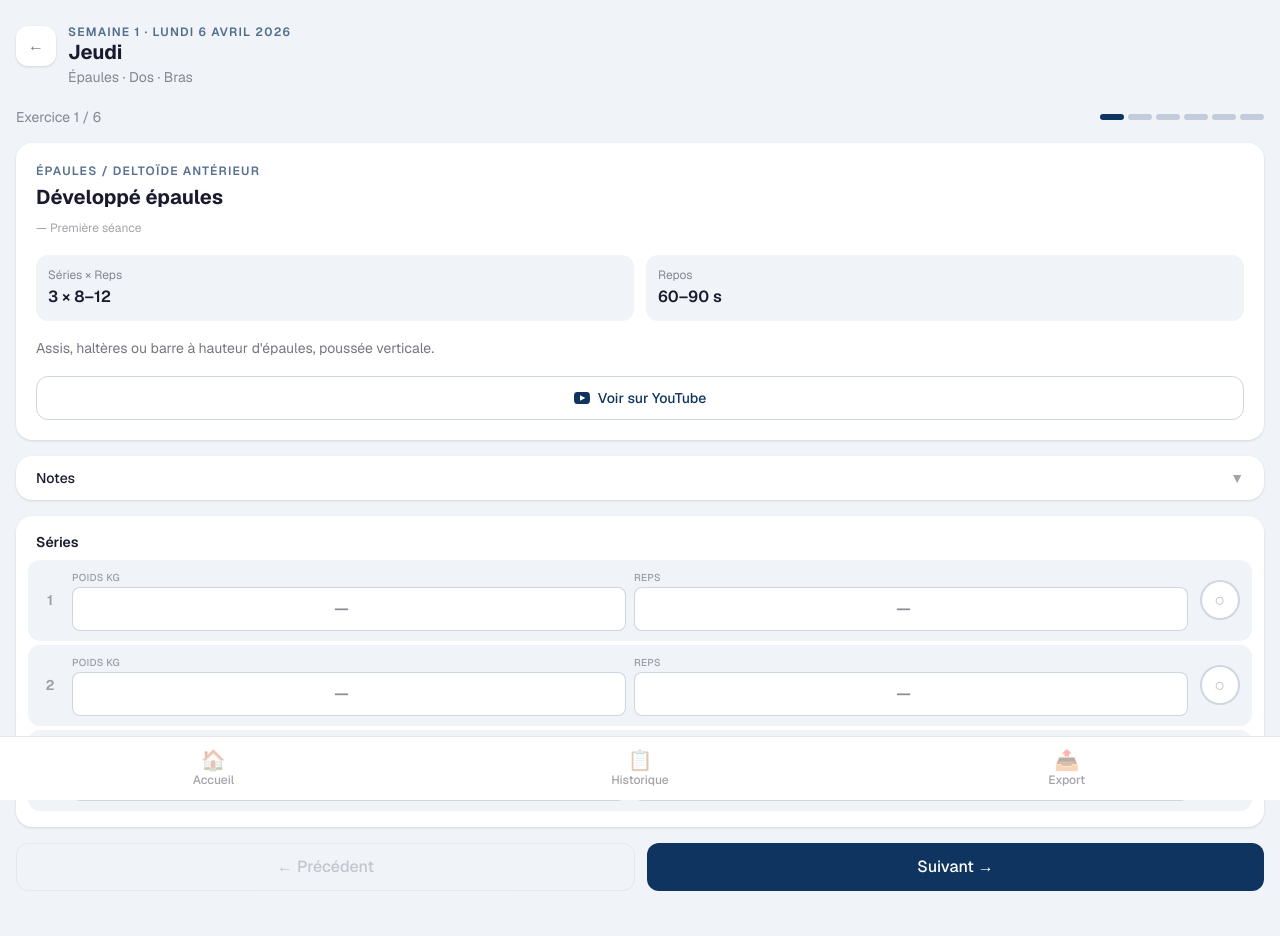
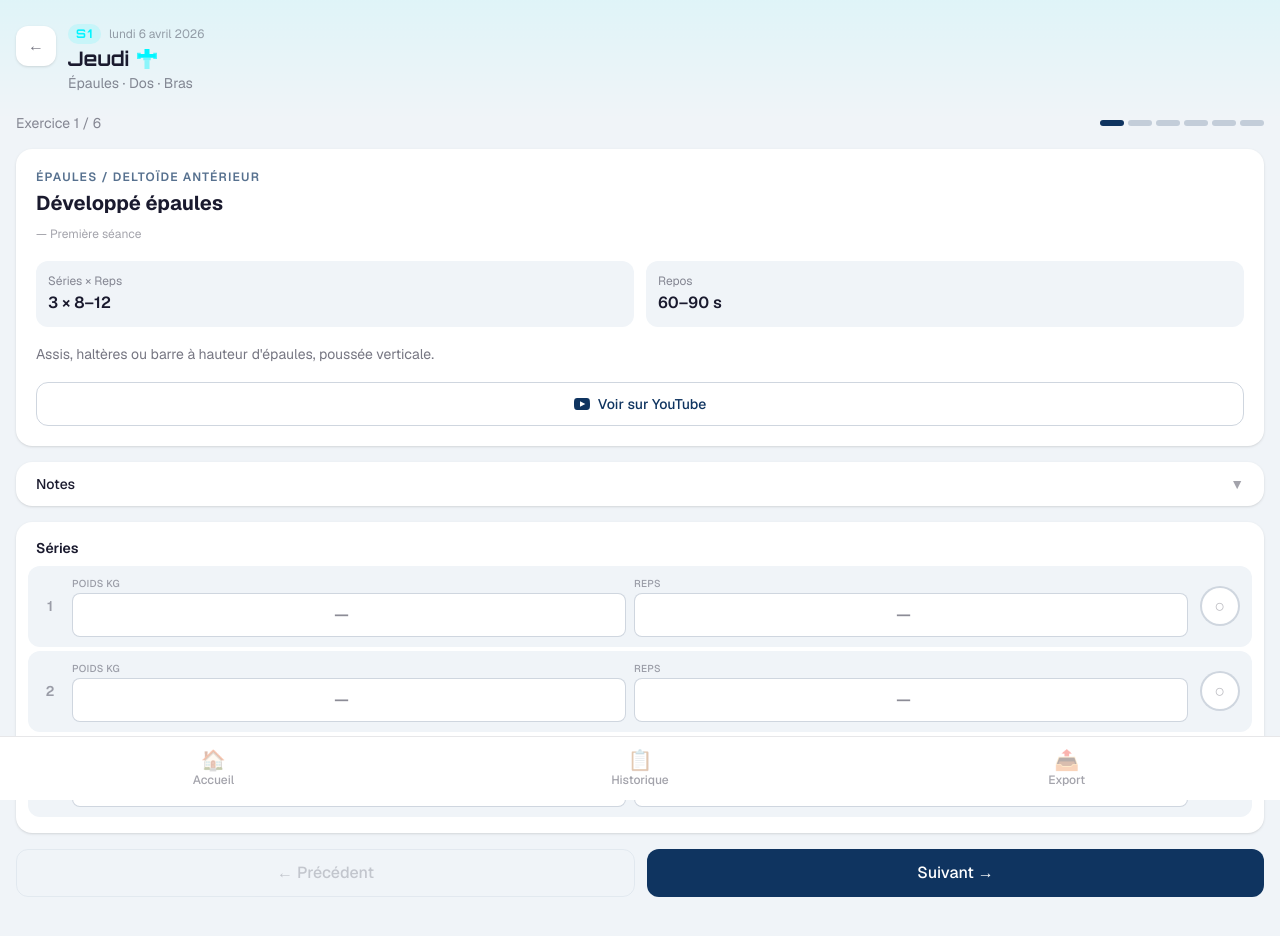
Before and after one commit to ffrechette-spec/entrainement, a Next.js app: page /seance/jeudi in a window 1280 px wide. Shown: the top 936 px of the page. Built offline with nearby package versions, Linux system fonts and the light colour scheme; no server answers; the database is empty; sample sign-in values are in the browser's storage.

Commit message:
feat: session page header with retro gradient and pixel icon

```diff
--- a/app/seance/[jour]/page.tsx
+++ b/app/seance/[jour]/page.tsx
@@ -14,6 +14,9 @@ import type { DerniersPoids, FeedbackSeance } from "@/lib/firestore";
 import type { JourSemaine } from "@/types";
 import ExerciceCard from "@/components/ExerciceCard";
 import FinSeanceModal from "@/components/FinSeanceModal";
+import PixelIcon from "@/components/PixelIcon";
+import { getCouleurJour } from "@/lib/couleurs";
+import type { PixelIconType } from "@/components/PixelIcon";
 
 const JOURS_VALIDES: JourSemaine[] = ["lundi", "mardi", "mercredi", "jeudi", "vendredi"];
 
@@ -23,6 +26,14 @@ const FOCUS: Record<JourSemaine, string> = {
   mercredi: "Jambes",
   jeudi: "Épaules · Dos · Bras",
   vendredi: "Jambes · Abdominaux · Cardio",
+};
+
+const ICONS: Record<JourSemaine, PixelIconType> = {
+  lundi: "pecs",
+  mardi: "dos",
+  mercredi: "jambes",
+  jeudi: "epaules",
+  vendredi: "cardio",
 };
 
 interface SeancePageProps {
@@ -90,6 +101,8 @@ export default function SeancePage({ params }: SeancePageProps) {
   const dateAujourdhui = formatDate(new Date());
   const exercice = exercices[index] ?? null;
   const estDernierExercice = index === exercices.length - 1;
+  const couleur = getCouleurJour(jourValide);
+  const iconType = ICONS[jourValide];
 
   return (
     <>
@@ -101,7 +114,10 @@ export default function SeancePage({ params }: SeancePageProps) {
         />
       )}
 
-      <div className="px-4 py-6">
+      <div
+        className="px-4 py-6"
+        style={{ background: `linear-gradient(180deg, ${couleur.hex}12 0%, transparent 120px)` }}
+      >
         <header className="mb-5 flex items-start gap-3">
           <Link
             href="/"
@@ -110,11 +126,20 @@ export default function SeancePage({ params }: SeancePageProps) {
           >
             ←
           </Link>
-          <div className="min-w-0">
-            <p className="text-xs font-semibold uppercase tracking-widest text-accent opacity-70">
-              Semaine {semaine} · {dateAujourdhui}
-            </p>
-            <h1 className="text-xl font-bold text-foreground leading-tight">{label}</h1>
+          <div className="min-w-0 flex-1">
+            <div className="flex items-center gap-2 mb-0.5">
+              <span
+                className="font-retro text-xs font-bold tracking-widest animate-retro-pulse inline-block rounded-full px-2 py-0.5"
+                style={{ color: couleur.hex, backgroundColor: `${couleur.hex}20` }}
+              >
+                S{semaine}
+              </span>
+              <span className="text-xs text-foreground/40">{dateAujourdhui}</span>
+            </div>
+            <div className="flex items-center gap-2">
+              <h1 className="font-retro text-xl font-bold text-foreground leading-tight">{label}</h1>
+              <PixelIcon type={iconType} size={20} />
+            </div>
             <p className="text-sm text-foreground/50 mt-0.5">{focus}</p>
           </div>
         </header>
```
